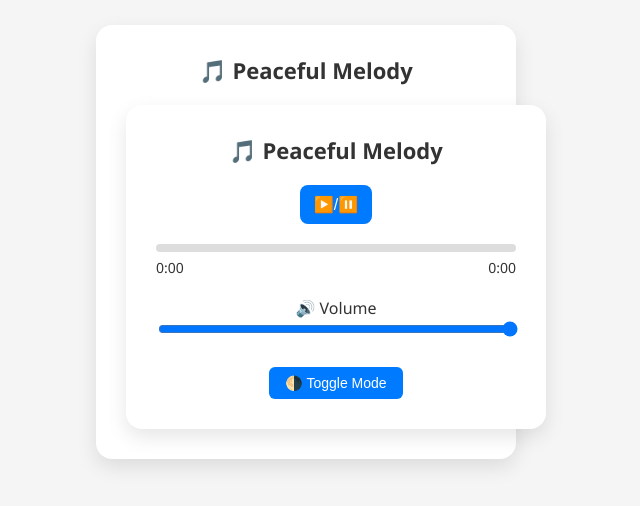
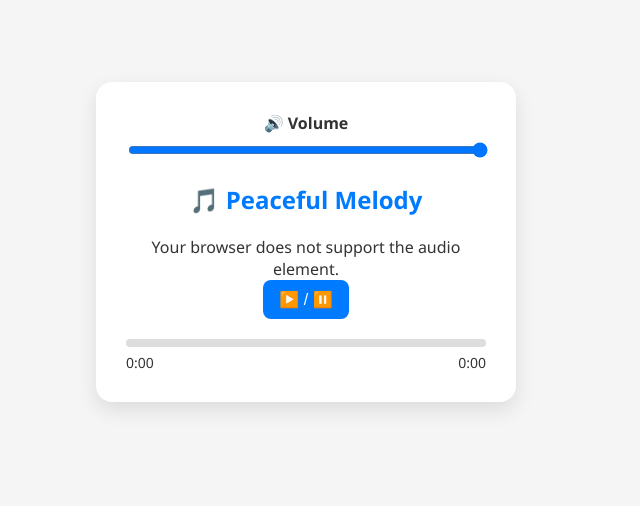
Before and after one commit to skaftab0786/music, a plain HTML site: page index.html in a window 1280 px wide. Shown: the part 158-664 px from the top of the page, without its empty margins (334-974 px from the left). Drawn offline with Linux system fonts and the light colour scheme.

Commit message:
Update index.html

```diff
--- a/index.html
+++ b/index.html
@@ -10,16 +10,11 @@
       font-family: 'Segoe UI', sans-serif;
       background-color: #f5f5f5;
       color: #333;
-      transition: background 0.3s, color 0.3s;
       display: flex;
       justify-content: center;
       align-items: center;
       height: 100vh;
-    }
-
-    .dark-mode {
-      background-color: #121212;
-      color: #eee;
+      transition: background 0.3s, color 0.3s;
     }
 
     .music-player {
@@ -29,29 +24,31 @@
       box-shadow: 0 8px 20px rgba(0, 0, 0, 0.1);
       width: 360px;
       text-align: center;
-      transition: background 0.3s, color 0.3s;
     }
 
-    .dark-mode .music-player {
-      background-color: #1e1e1e;
-      color: #eee;
+    .volume-control {
+      margin-bottom: 20px;
+    }
+
+    .volume-control label {
+      font-weight: bold;
+      display: block;
+      margin-bottom: 6px;
+    }
+
+    .volume-control input[type="range"] {
+      width: 100%;
     }
 
     .song-title {
-      font-size: 22px;
+      font-size: 24px;
       font-weight: bold;
       margin-bottom: 20px;
-    }
-
-    .controls {
-      display: flex;
-      justify-content: center;
-      gap: 12px;
-      margin-bottom: 20px;
+      color: #007bff;
     }
 
     .controls button {
-      padding: 10px 14px;
+      padding: 10px 16px;
       font-size: 16px;
       border: none;
       border-radius: 8px;
@@ -70,12 +67,9 @@
       height: 8px;
       background-color: #ddd;
       border-radius: 4px;
+      margin-top: 20px;
+      cursor: pointer;
       position: relative;
-      cursor: pointer;
-    }
-
-    .dark-mode .progress-bar {
-      background-color: #444;
     }
 
     .progress-filled {
@@ -92,46 +86,27 @@
       font-size: 14px;
       margin-top: 6px;
     }
-
-    .volume-control {
-      margin-top: 20px;
-    }
-
-    .volume-control input[type="range"] {
-      width: 100%;
-    }
-
-    .mode-toggle {
-      margin-top: 25px;
-    }
-
-    .mode-toggle button {
-      padding: 8px 16px;
-      font-size: 14px;
-      border: none;
-      border-radius: 6px;
-      background-color: #007bff;
-      color: white;
-      cursor: pointer;
-    }
   </style>
 </head>
 <body>
 
 <div class="music-player">
+  <div class="volume-control">
+    <label for="volume">🔊 Volume</label>
+    <input type="range" id="volume" min="0" max="1" step="0.01" value="1" />
+  </div>
+
   <div class="song-title" id="songTitle">🎵 Peaceful Melody</div>
+
   <audio id="audio" preload="metadata">
     <source src="Guzaara Baaghi 4 128 Kbps.mp3" type="audio/mpeg">
     Your browser does not support the audio element.
   </audio>
-<div class="music-player">
-  <div class="song-title" id="songTitle">🎵 Peaceful Melody</div>
-  <audio id="audio" preload="metadata">
-    <source src="music/Millionaire Glory 128 Kbps.mp3" type="audio/mpeg">
+<source src="music/Millionaire Glory 128 Kbps.mp3" type="audio/mpeg">
     Your browser does not support the audio element.
   </audio>
   <div class="controls">
-    <button onclick="togglePlay()">▶️/⏸️</button>
+    <button onclick="togglePlay()">▶️ / ⏸️</button>
   </div>
 
   <div class="progress-bar" onclick="seek(event)">
@@ -141,15 +116,6 @@
   <div class="time-display">
     <span id="currentTime">0:00</span>
     <span id="duration">0:00</span>
-  </div>
-
-  <div class="volume-control">
-    <label for="volume">🔊 Volume</label>
-    <input type="range" id="volume" min="0" max="1" step="0.01" value="1" />
-  </div>
-
-  <div class="mode-toggle">
-    <button onclick="toggleMode()">🌗 Toggle Mode</button>
   </div>
 </div>
 
@@ -189,10 +155,6 @@
   volumeSlider.addEventListener('input', () => {
     audio.volume = volumeSlider.value;
   });
-
-  function toggleMode() {
-    document.body.classList.toggle('dark-mode');
-  }
 </script>
 
 </body>
```
